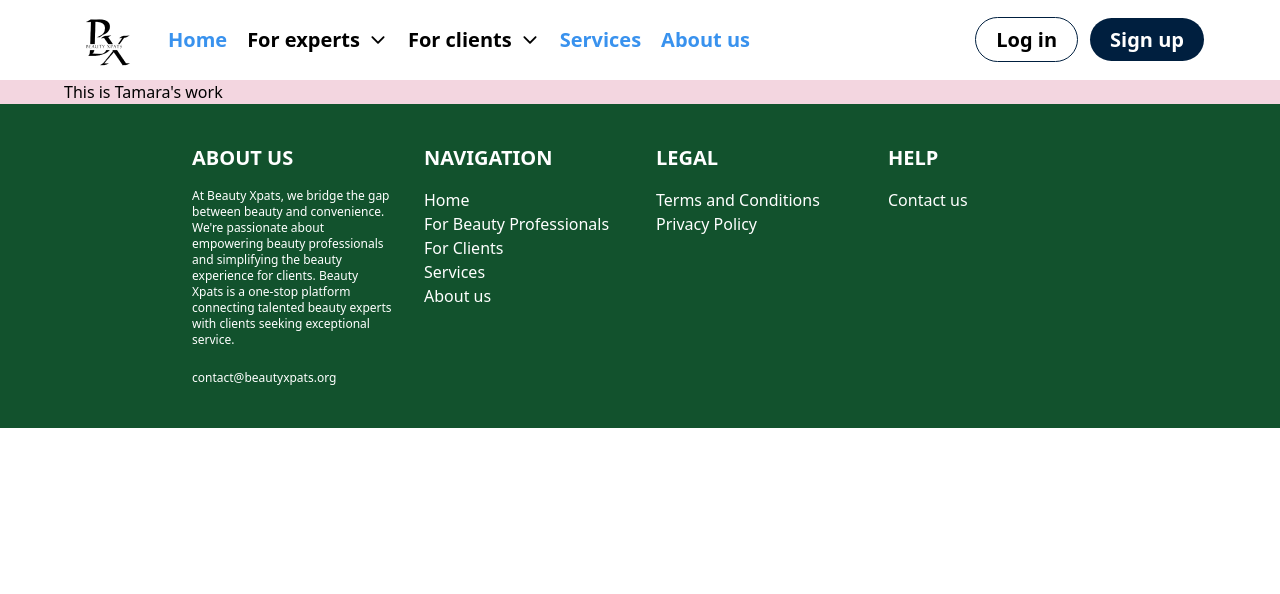
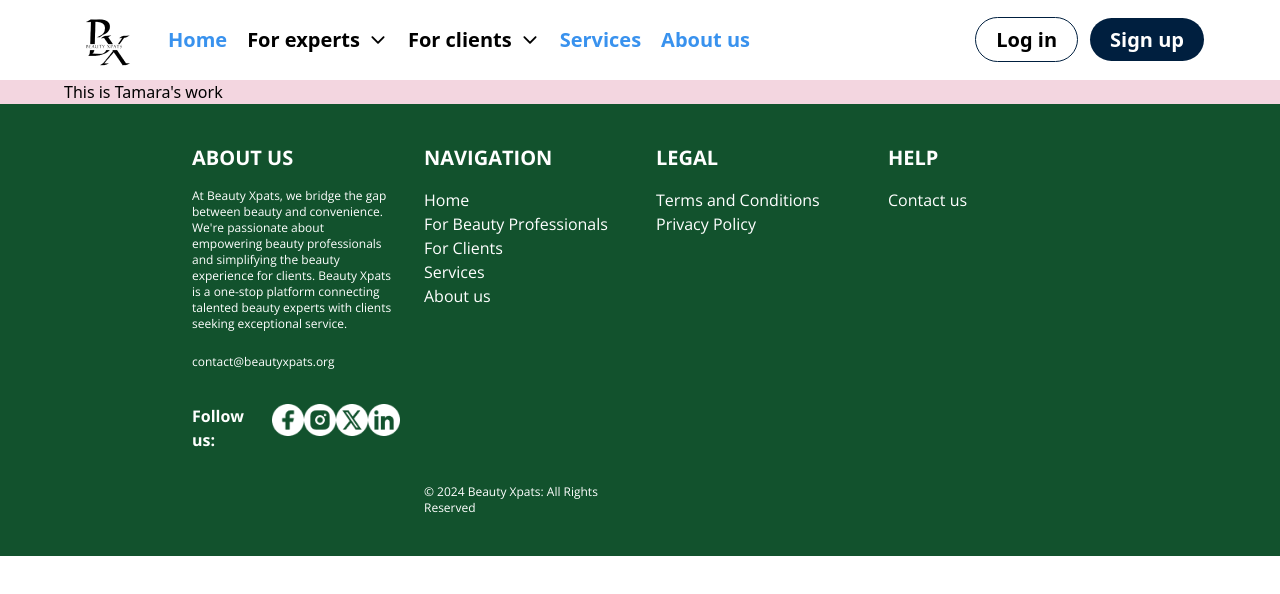
Before and after one commit to Lahitan/beautyexpert, a React (Vite) app: page / in a window 1280 px wide. Shown: the top 594 px of the page. Built offline with nearby package versions, Linux system fonts and the light colour scheme.

Commit message:
feat:add the all right reserved sections

```diff
--- a/src/pages/Home/Footer.jsx
+++ b/src/pages/Home/Footer.jsx
@@ -7,19 +7,21 @@ import linkedin from "../../assets/linkedin-logo.png"
 
 const Footer = () => {
 	return (
-		<div className=" flex bg-secondary-brand text-white text-center md:text-left">
+
+		// footer section
+		<div className=" flex bg-secondary-brand text-white text-center md:text-left font-openSans">
 			<div className=" w-[70%] mx-auto my-10 grid-1 gap-8 grid md:grid-cols-2 lg:grid-cols-4  ">
-
-						<div className="about-us ">
+	{/* about us section */}
+						<div >
 							<h4 className="text-xl font-bold " >ABOUT US</h4>
 							<p className=" my-4 text-xs ">
-							At Beauty Xpats, we bridge the gap between beauty and convenience. <br />
-							We're passionate about empowering beauty professionals and simplifying the beauty experience for clients. Beauty Xpats is a one-stop platform connecting talented beauty experts with clients seeking exceptional service.
+								At Beauty Xpats, we bridge the gap between beauty and convenience. <br />
+								We're passionate about empowering beauty professionals and simplifying the beauty experience for clients. Beauty Xpats is a one-stop platform connecting talented beauty experts with clients seeking exceptional service.
 							</p>
 							<NavLink className=" text-xs " to="/"  >contact@beautyxpats.org</NavLink>
 						</div>
-
-						<div className=" navigation ">
+{/* navigation section */}
+						<div >
 							<h4 className="text-xl font-bold mb-4  " >NAVIGATION</h4>
 							<div className="links">
 								<NavLink to="/"  className=" my-4 ">Home</NavLink><br />
@@ -29,23 +31,52 @@ const Footer = () => {
 								<NavLink to="/">About us</NavLink>
 							</div>
 						</div>
-						<div className="legal">
+{/* legal section		 */}
+						<div >
 							<h4 className="text-xl font-bold mb-4 " >LEGAL</h4>
-							<div className="links">
+							<div >
 								<NavLink to="/" >Terms and Conditions</NavLink><br />
 								<NavLink to="/">Privacy Policy</NavLink>
 							</div>
 						</div>
-						<div className="help">
+{/* help section */}
+						<div >
 							<h4 className="text-xl font-bold mb-4" >HELP</h4>
 							<NavLink to="/">Contact us</NavLink>
 						</div>
-
-
-					</div>
-				</div>
+{/* Follow us section */}
+						<div className="flex  ">
+							<p className=" text-base font-bold mr-5" >
+								Follow us:
+							</p>
+{/*social media icons  */}
+							<div className="flex justify-between">
+								<div>
+									<img src={fb} alt="facebook link" className=" mx-2 "/>
+								</div>
+								<div>
+									<img src={ig} alt="instagram link" className=" mx-2 "/>
+								</div>
+								<div>
+									<img src={twitter} alt="twitter link" className="mx-2 "/>
+								</div>
+								<div>
+									<img src={linkedin} alt="linkedin link" className="mx-2 "/>
+								</div>
+							</div>
+						</div>
+{/* copyright and all rights reserved */}
+						<div className="text-xs mt-20">
+							<span>© 2024 Beauty Xpats: </span>
+							<a
+							href="/"
+							>All Rights Reserved</a>
+						</div>
+			</div>
+		</div>
 
 	);
 };
 
+
 export default Footer;
```
